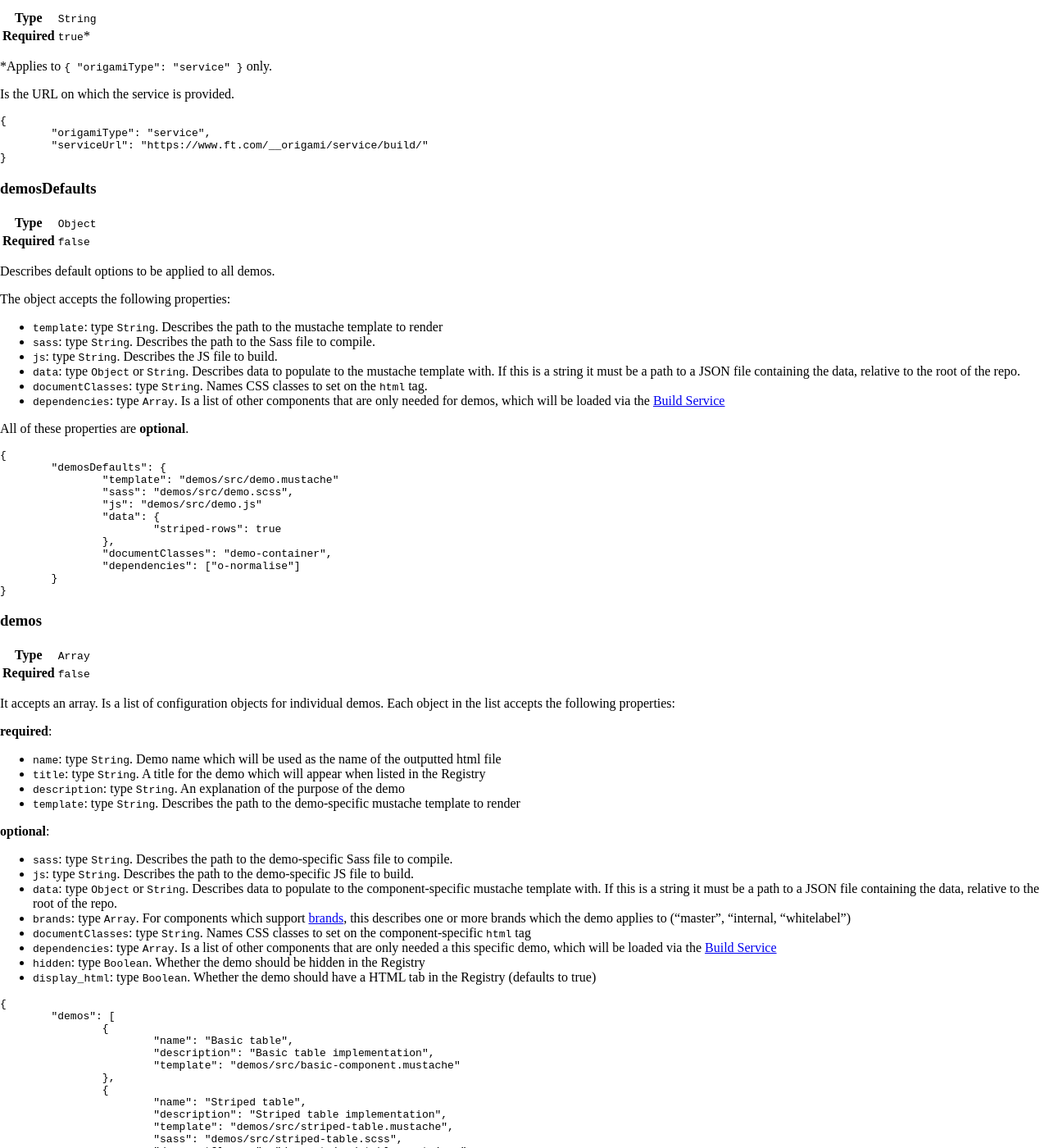
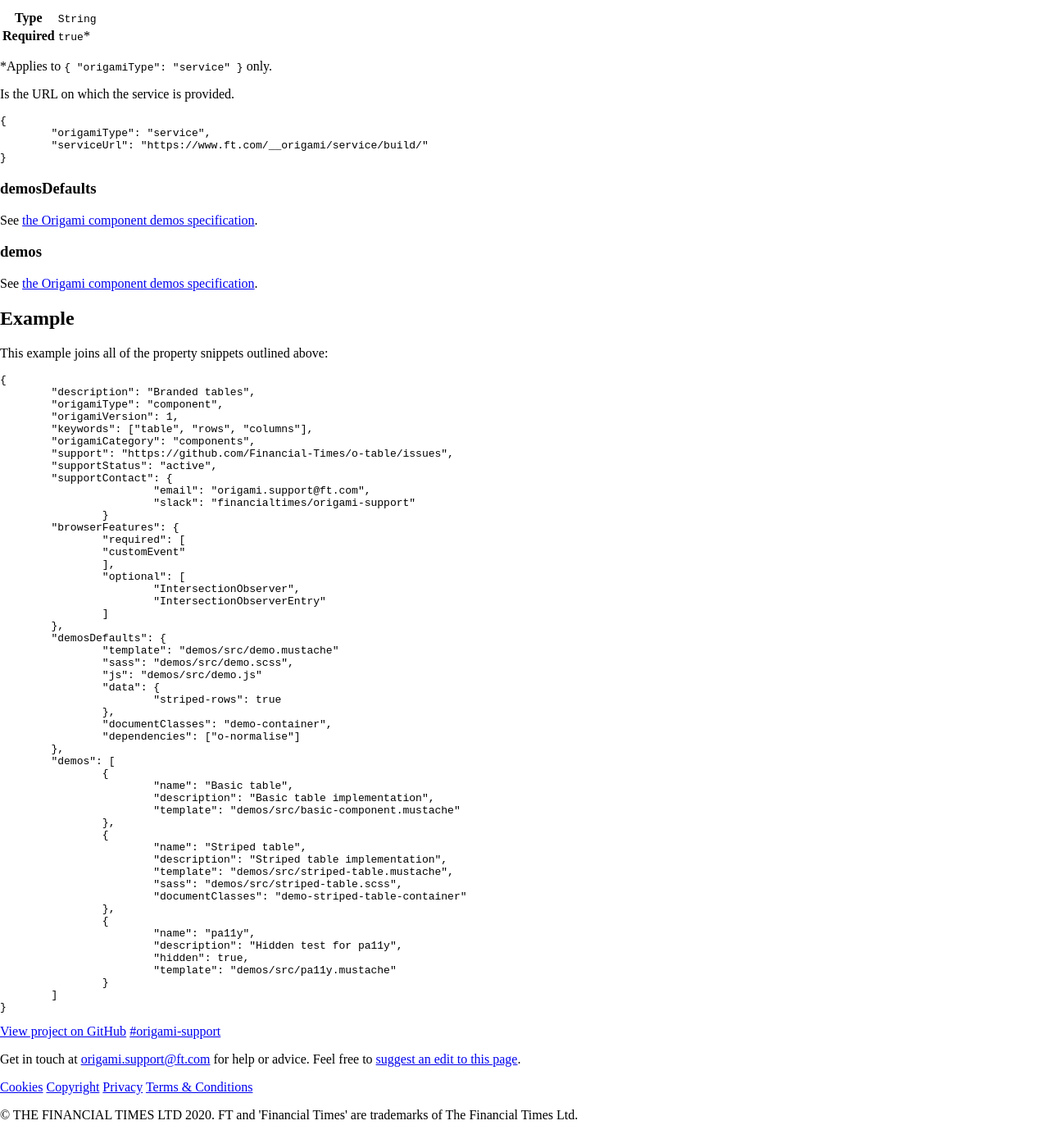
Before and after one commit to Financial-Times/origami-website, a Jekyll site: the page built from _specification-v1/manifest.md, in a window 1280 px wide and 1400 px high, scrolled down 3664 px. Shown: the whole window at 82% size. Built offline with Jekyll 4.4.1, drawn with Linux system fonts in a browser that asks for light colours; a style sheet for code colours, icons or effects is not loaded; after the commit the page ends 5033 px from its top, so only the background shows below that; some of the changed text lies outside the part shown.

Commit message:
Move demos specification into its own file
This moves the description of how component demos are defined into their own
specification, transferring content from the manifest and components
specification.

The intention is to allow us to continue pointing to this description of how
demos work in v2.0, and then when we do a period of discovery on future demos we
can do a minor spec v2 release that adds support for the new demo spec (while
keeping support for the old demo type). This way we avoid creating a series of
major releases for our consumers when we change how demos work in the future.

I've written more about this here:
https://github.com/Financial-Times/origami/pull/86#discussion_r513582187

Unfortunately, this does introduce a bit of indirection in the manifest
specification but I think that is OK.

Current thoughts are that once we have a specification for demos v2, the value
of the "demos" property in an origami.json will be "v2".

{
  "demos": "v2"
}

```diff
--- a/_specification-v1/manifest.md
+++ b/_specification-v1/manifest.md
@@ -51,8 +51,8 @@ Defines the type of Origami project that the manifest belongs to. **Must** be se
 - `"component"` or `"module"`: A front-end component that follows [the component specification](/spec/v2/components/)
 - `"imageset"`: A set of images that have an alias on the Origami Image Service
 - `"service"`: An HTTP service that follows [the service specification](/spec/v2/services/)
-- `"cli"`: 	A command line tool
-- `"library"`: 	A library that is not a front-end component
+- `"cli"`:	A command line tool
+- `"library"`:	A library that is not a front-end component
 - `"website"`: Origami websites that aren't intended to be services
 - `"config"`: Projects that are configuration for other projects
 - `"example"`: Example and boilerplate projects
@@ -293,97 +293,12 @@ Is the URL on which the service is provided.
 }</code></pre>
 
 ### demosDefaults
-<table class="o-manifest__table o-table o-table--compact o-table--row-headings o-table--vertical-lines o-table--horizontal-lines" data-o-component="o-table">
-	<tr>
-		<th scope="row" role="rowheader">Type</th>
-		<td><code>Object</code></td>
-	</tr>
-	<tr>
-		<th scope="row" role="rowheader">Required</th>
-		<td><code>false</code></td>
-	</tr>
-</table>
 
-Describes default options to be applied to all demos.
-
-The object accepts the following properties:
-
-- `template`: type `String`. Describes the path to the mustache template to render
-- `sass`: type `String`. Describes the path to the Sass file to compile.
-- `js`: type `String`. Describes the JS file to build.
-- `data`: type `Object` or `String`. Describes data to populate to the mustache template with. If this is a string it must be a path to a JSON file containing the data, relative to the root of the repo.
-- `documentClasses`: type `String`. Names CSS classes to set on the `html` tag.
-- `dependencies`: type `Array`. Is a list of other components that are only needed for demos, which will be loaded via the <a href="https://www.ft.com/__origami/service/build" class="o-typography-link--external">Build Service</a>
-
-All of these properties are **optional**.
-
-<pre><code class="o-syntax-highlight--json">{
-	"demosDefaults": {
-		"template": "demos/src/demo.mustache"
-		"sass": "demos/src/demo.scss",
-		"js": "demos/src/demo.js"
-		"data": {
-			"striped-rows": true
-		},
-		"documentClasses": "demo-container",
-		"dependencies": ["o-normalise"]
-	}
-}</code></pre>
+See [the Origami component demos specification](/spec/v1/components/demos/#manifest).
 
 ### demos
-<table class="o-manifest__table o-table o-table--compact o-table--row-headings o-table--vertical-lines o-table--horizontal-lines" data-o-component="o-table">
-	<tr>
-		<th scope="row" role="rowheader">Type</th>
-		<td><code>Array</code></td>
-	</tr>
-	<tr>
-		<th scope="row" role="rowheader">Required</th>
-		<td><code>false</code></td>
-	</tr>
-</table>
 
-It accepts an array. Is a list of configuration objects for individual demos.
-Each object in the list accepts the following properties:
-
-**required**:
-- `name`: type `String`. Demo name which will be used as the name of the outputted html file
-- `title`: type `String`. A title for the demo which will appear when listed in the Registry
-- `description`: type `String`. An explanation of the purpose of the demo
-- `template`: type `String`. Describes the path to the demo-specific mustache template to render
-
-**optional**:
-- `sass`: type `String`. Describes the path to the demo-specific Sass file to compile.
-- `js`: type `String`. Describes the path to the demo-specific JS file to build.
-- `data`: type `Object` or `String`. Describes data to populate to the component-specific mustache template with. If this is a string it must be a path to a JSON file containing the data, relative to the root of the repo.
-- `brands`: type `Array`. For components which support [brands](/docs/components/branding/), this describes one or more brands which the demo applies to ("master", "internal, "whitelabel")
-- `documentClasses`: type `String`. Names CSS classes to set on the component-specific `html` tag
-- `dependencies`: type `Array`. Is a list of other components that are only needed a this specific demo, which will be loaded via the <a href="https://www.ft.com/__origami/service/build" class="o-typography-link--external">Build Service</a>
-- `hidden`: type `Boolean`. Whether the demo should be hidden in the Registry
-- `display_html`: type `Boolean`. Whether the demo should have a HTML tab in the Registry (defaults to true)
-
-<pre><code class="o-syntax-highlight--json">{
-	"demos": [
-		{
-			"name": "Basic table",
-			"description": "Basic table implementation",
-			"template": "demos/src/basic-component.mustache"
-		},
-		{
-			"name": "Striped table",
-			"description": "Striped table implementation",
-			"template": "demos/src/striped-table.mustache",
-			"sass": "demos/src/striped-table.scss",
-			"documentClasses": "demo-striped-table-container",
-			"brands": ["master", "internal"]
-		},
-		{
-			"name": "pa11y",
-			"description": "Hidden test for pa11y",
-			"hidden": true,
-			"template": "demos/src/pa11y.mustache"
-		}
-	]
-}</code></pre>
+See [the Origami component demos specification](/spec/v1/components/demos/#manifest).
 
 ## Example
 
```
Also changed, not shown: _specification-v1/components.md (+5 -1 lines), _specification-v1/demos.md (added, +132 -0 lines).
